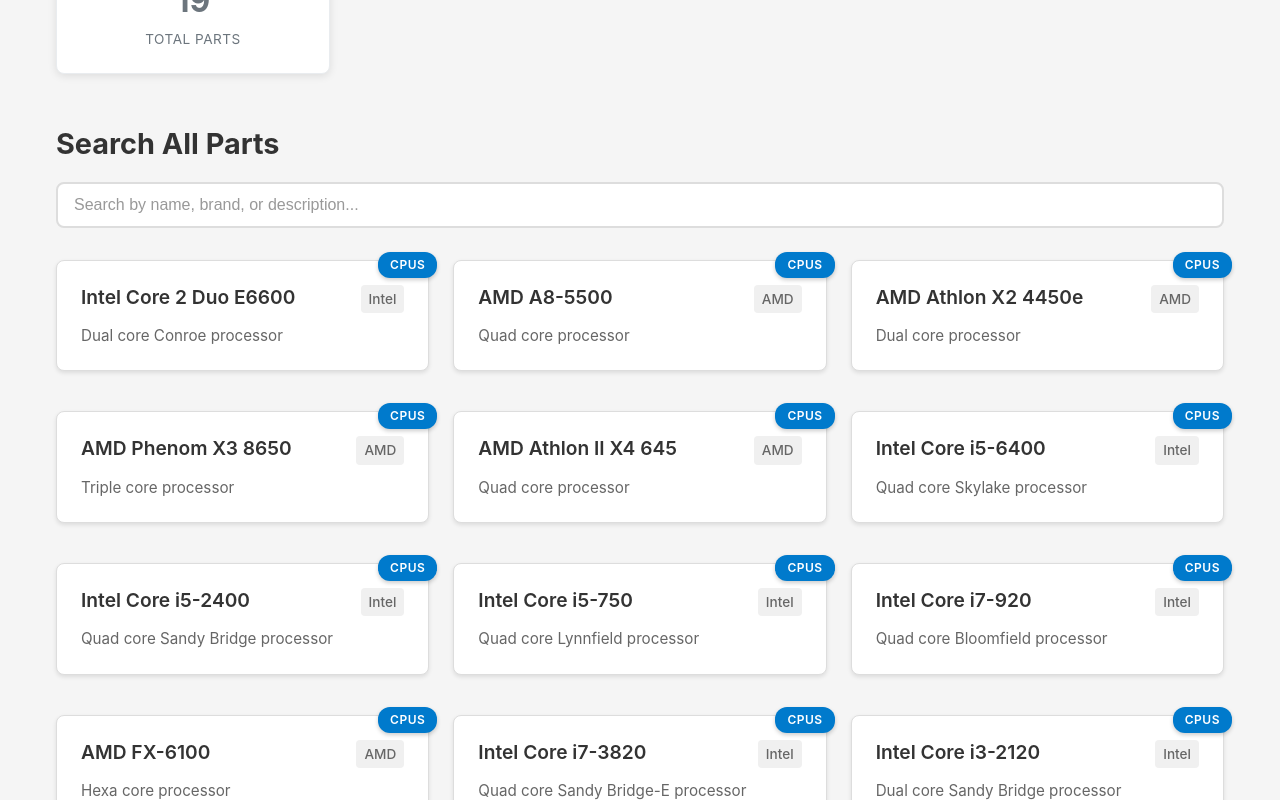
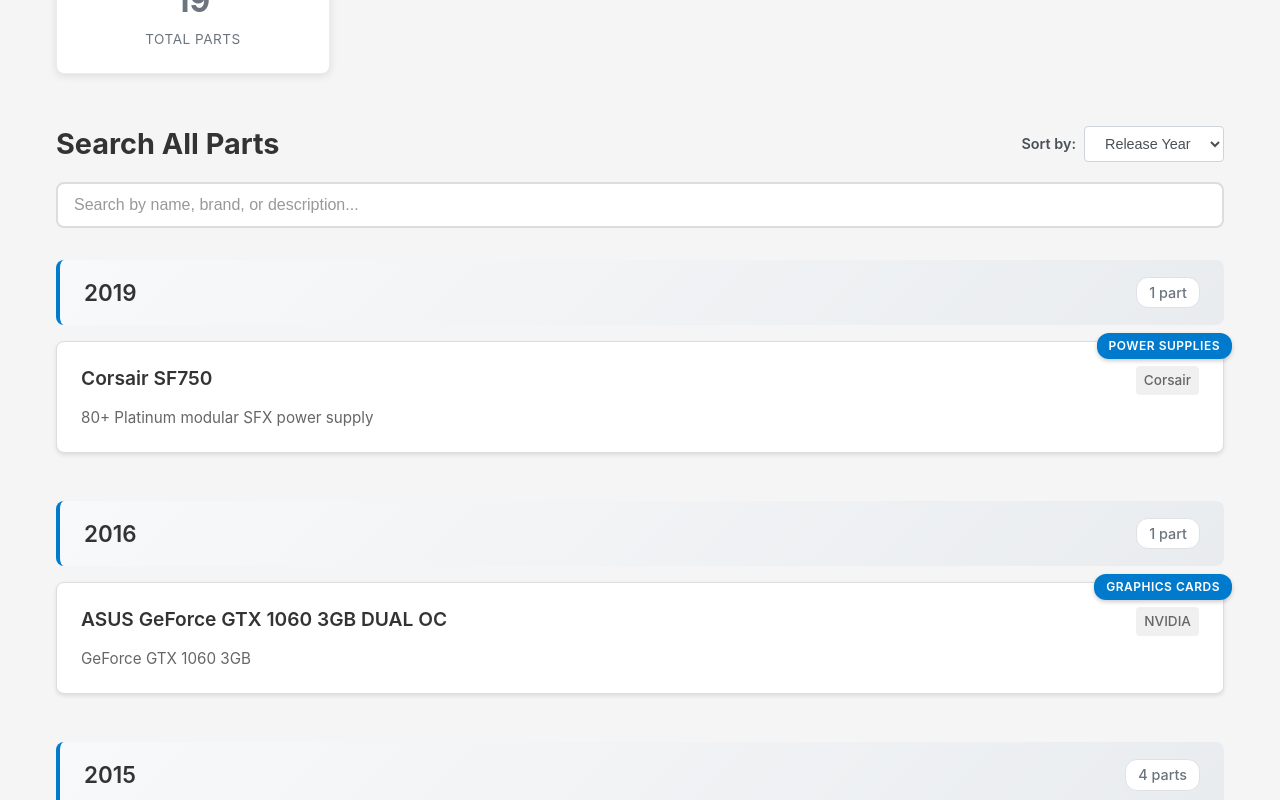
Before and after one commit to ekdennisek/pc-parts-inventory, a React (Vite) app in the folder frontend/: page / in a window 1280 px wide. Shown: the part 700-1500 px from the top of the page. Built offline with nearby package versions, Linux system fonts and the light colour scheme.

Commit message:
Sort parts by release year

```diff
--- a/frontend/src/pages/HomePage.css
+++ b/frontend/src/pages/HomePage.css
@@ -85,16 +85,93 @@
   margin-bottom: 2rem;
 }
 
+.search-header {
+  display: flex;
+  justify-content: space-between;
+  align-items: center;
+  margin-bottom: 1rem;
+  flex-wrap: wrap;
+  gap: 1rem;
+}
+
 .search-section h2 {
-  margin-bottom: 1rem;
+  margin: 0;
   color: #333;
   font-size: 1.8rem;
+}
+
+.sort-dropdown {
+  display: flex;
+  align-items: center;
+  gap: 0.5rem;
+}
+
+.sort-dropdown label {
+  font-weight: 600;
+  color: #495057;
+  font-size: 0.9rem;
+}
+
+.sort-dropdown select {
+  padding: 0.5rem 1rem;
+  border: 1px solid #ced4da;
+  border-radius: 4px;
+  background-color: white;
+  font-size: 0.9rem;
+  color: #495057;
+  cursor: pointer;
+  min-width: 140px;
+}
+
+.sort-dropdown select:focus {
+  outline: none;
+  border-color: #007acc;
+  box-shadow: 0 0 0 2px rgba(0, 122, 204, 0.2);
 }
 
 .search-results-info {
   color: #6c757d;
   font-style: italic;
   margin-top: 0.5rem;
+}
+
+.parts-section {
+  display: flex;
+  flex-direction: column;
+  gap: 2rem;
+}
+
+.parts-group {
+  display: flex;
+  flex-direction: column;
+  gap: 1rem;
+}
+
+.year-header {
+  display: flex;
+  align-items: center;
+  justify-content: space-between;
+  padding: 1rem 1.5rem;
+  background: linear-gradient(135deg, #f8f9fa 0%, #e9ecef 100%);
+  border-radius: 8px;
+  border-left: 4px solid #007acc;
+}
+
+.year-header h3 {
+  margin: 0;
+  color: #333;
+  font-size: 1.4rem;
+  font-weight: 600;
+}
+
+.part-count {
+  color: #6c757d;
+  font-size: 0.9rem;
+  font-weight: 500;
+  background-color: white;
+  padding: 0.25rem 0.75rem;
+  border-radius: 12px;
+  border: 1px solid #dee2e6;
 }
 
 .parts-grid {
@@ -151,4 +228,23 @@
     flex-direction: row;
     justify-content: center;
   }
+
+  .search-header {
+    flex-direction: column;
+    align-items: flex-start;
+  }
+
+  .sort-dropdown {
+    align-self: stretch;
+  }
+
+  .sort-dropdown select {
+    flex: 1;
+  }
+
+  .year-header {
+    flex-direction: column;
+    align-items: flex-start;
+    gap: 0.5rem;
+  }
 }
--- a/frontend/src/pages/HomePage.tsx
+++ b/frontend/src/pages/HomePage.tsx
@@ -6,8 +6,11 @@
 import { PART_TYPES } from "../types";
 import "./HomePage.css";
 
+type SortOption = "releaseYear";
+
 export const HomePage: React.FC = () => {
   const [searchTerm, setSearchTerm] = useState("");
+  const [sortOption, setSortOption] = useState<SortOption>("releaseYear");
 
   // Flatten all parts into a single array with part type information
   const allPartsFlat = useMemo(() => {
@@ -34,6 +37,45 @@
         part.description.toLowerCase().includes(searchLower)
     );
   }, [allPartsFlat, searchTerm]);
+
+  // Sort and group parts based on sort option
+  const sortedAndGroupedParts = useMemo(() => {
+    if (sortOption === "releaseYear") {
+      // Group parts by release year
+      const grouped = new Map<
+        number | "unknown",
+        Array<PCPart & { partType: PartType }>
+      >();
+
+      filteredParts.forEach((part) => {
+        const year = part.releaseYear ?? "unknown";
+        if (!grouped.has(year)) {
+          grouped.set(year, []);
+        }
+        grouped.get(year)!.push(part);
+      });
+
+      // Sort groups by year (descending), with "unknown" at the end
+      const sortedGroups = Array.from(grouped.entries()).sort(([a], [b]) => {
+        if (a === "unknown" && b === "unknown") return 0;
+        if (a === "unknown") return 1;
+        if (b === "unknown") return -1;
+        return (b as number) - (a as number);
+      });
+
+      return sortedGroups.map(([year, parts]) => ({
+        year,
+        parts: parts.sort((a, b) => a.name.localeCompare(b.name)),
+      }));
+    }
+
+    return [
+      {
+        year: "all" as const,
+        parts: filteredParts,
+      },
+    ];
+  }, [filteredParts, sortOption]);
 
   // Group parts by type for summary
   const partsSummary = useMemo(() => {
@@ -82,7 +124,19 @@
       </div>
 
       <div className="search-section">
-        <h2>Search All Parts</h2>
+        <div className="search-header">
+          <h2>Search All Parts</h2>
+          <div className="sort-dropdown">
+            <label htmlFor="sort-select">Sort by:</label>
+            <select
+              id="sort-select"
+              value={sortOption}
+              onChange={(e) => setSortOption(e.target.value as SortOption)}
+            >
+              <option value="releaseYear">Release Year</option>
+            </select>
+          </div>
+        </div>
         <SearchBar
           searchTerm={searchTerm}
           onSearchChange={setSearchTerm}
@@ -97,11 +151,27 @@
         )}
       </div>
 
-      <div className="parts-grid">
-        {filteredParts.map((part) => (
-          <div key={part.id} className="part-item">
-            <div className="part-type-badge">{PART_TYPES[part.partType]}</div>
-            <PartCard part={part} />
+      <div className="parts-section">
+        {sortedAndGroupedParts.map(({ year, parts }) => (
+          <div key={year} className="parts-group">
+            {year !== "all" && (
+              <div className="year-header">
+                <h3>{year === "unknown" ? "Unknown Release Year" : year}</h3>
+                <span className="part-count">
+                  {parts.length} part{parts.length !== 1 ? "s" : ""}
+                </span>
+              </div>
+            )}
+            <div className="parts-grid">
+              {parts.map((part) => (
+                <div key={part.id} className="part-item">
+                  <div className="part-type-badge">
+                    {PART_TYPES[part.partType]}
+                  </div>
+                  <PartCard part={part} />
+                </div>
+              ))}
+            </div>
           </div>
         ))}
       </div>
```
